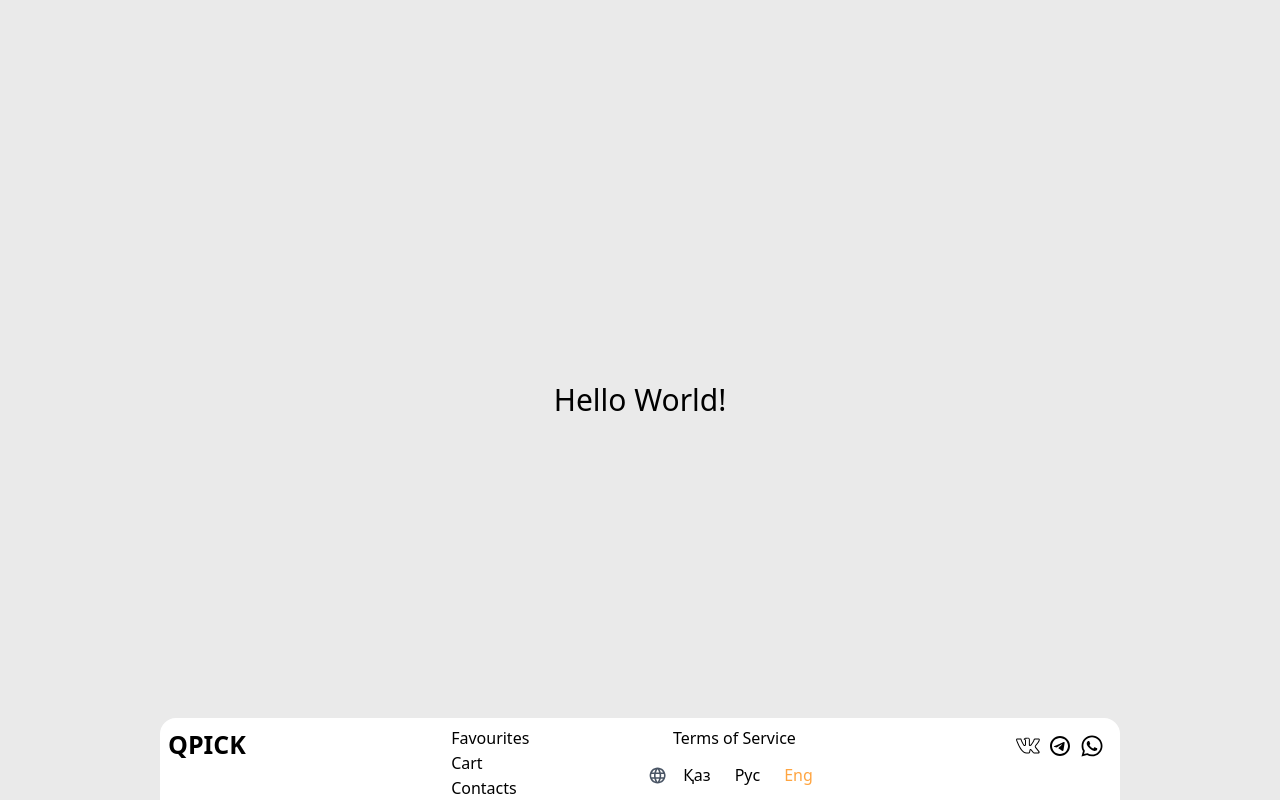
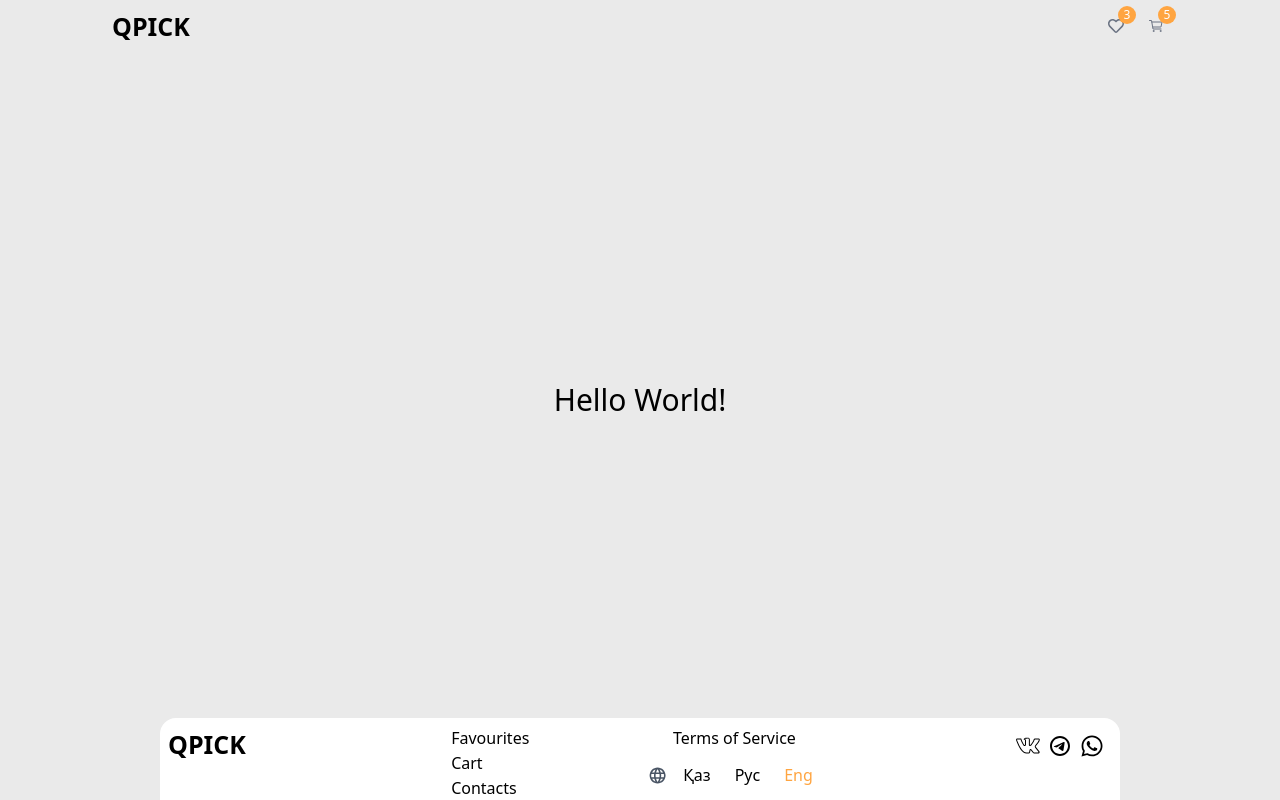
Before and after one commit to A6ad0n/verbose-octo-meme, a React (Vite) app: page / in a window 1280 px wide. Built offline with nearby package versions, Linux system fonts and the light colour scheme.

Commit message:
Hedaer: base

```diff
--- a/src/App.tsx
+++ b/src/App.tsx
@@ -3,11 +3,13 @@ import './index.css'
 import './language/i18n'
 import { useTranslation } from 'react-i18next'
 import Footer from '@components/Footer/Footer'
+import Header from '@components/Header/Header'
 
 const App = () => {
   const { t } = useTranslation();
   return (
     <>
+      <Header />
       <h1 className="text-3xl">
         {t('helloWorld')}
       </h1>
--- /dev/null
+++ b/src/components/Header/Header.tsx
@@ -0,0 +1,34 @@
+import ButtonWithIcon from "@components/Buttons/ButtonWithIcon";
+import { FaRegHeart } from "react-icons/fa";
+import { IoCartOutline } from "react-icons/io5";
+
+const Header = () => {
+  return (
+		<div className="fixed top-0 left-0 right-0 sm:left-0 sm:right-0 md:left-[7em] md:right-[7em] flex justify-between items-center py-[0.5em]">
+			<p className="font-montserrat font-bold text-[25px]">QPICK</p>
+
+			<div className="flex gap-[1em] relative">
+				<div className="relative">
+					<ButtonWithIcon
+						Icon={FaRegHeart}
+						className="text-gray-500 w-[1.5em] h-[1.5em]"
+					/>
+					<span className="absolute -top-2 -right-2 bg-morange text-white text-xs rounded-full w-[1.5em] h-[1.5em] flex items-center justify-center">
+						3
+					</span>
+				</div>
+				<div className="relative">
+					<ButtonWithIcon
+						Icon={IoCartOutline}
+						className="text-gray-500 w-[1.5em] h-[1.5em]"
+					/>
+					<span className="absolute -top-2 -right-2 bg-morange text-white text-xs rounded-full w-[1.5em] h-[1.5em] flex items-center justify-center">
+						5
+					</span>
+				</div>
+				</div>
+		</div>
+  )
+}
+
+export default Header
```
